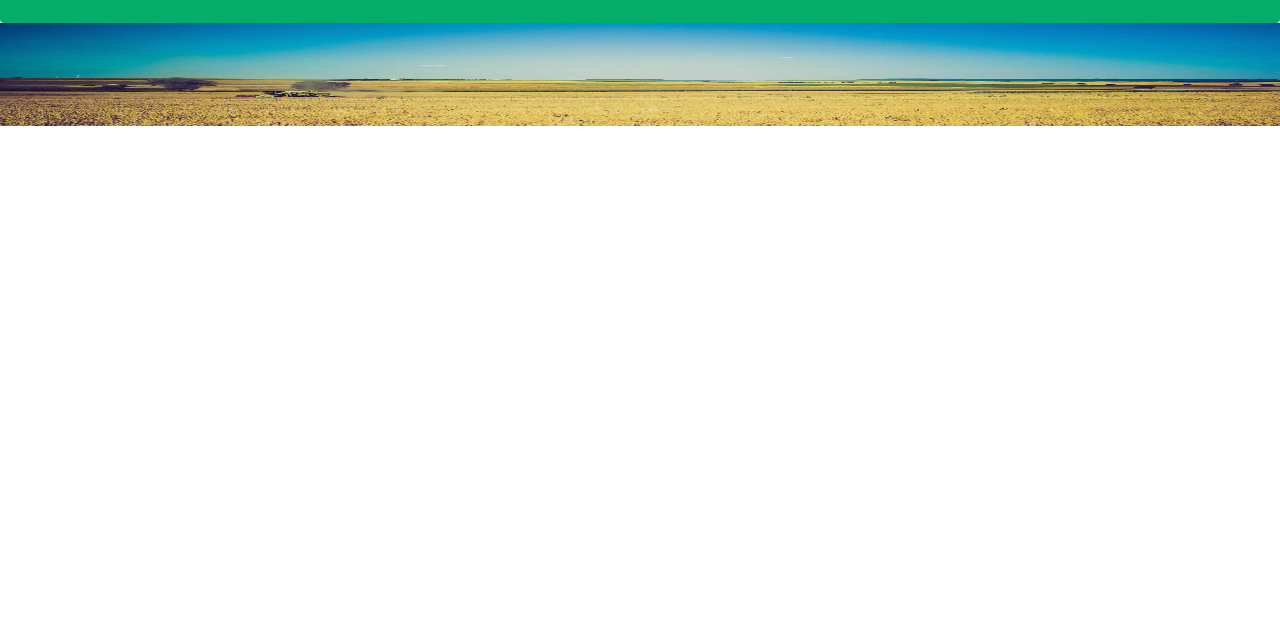
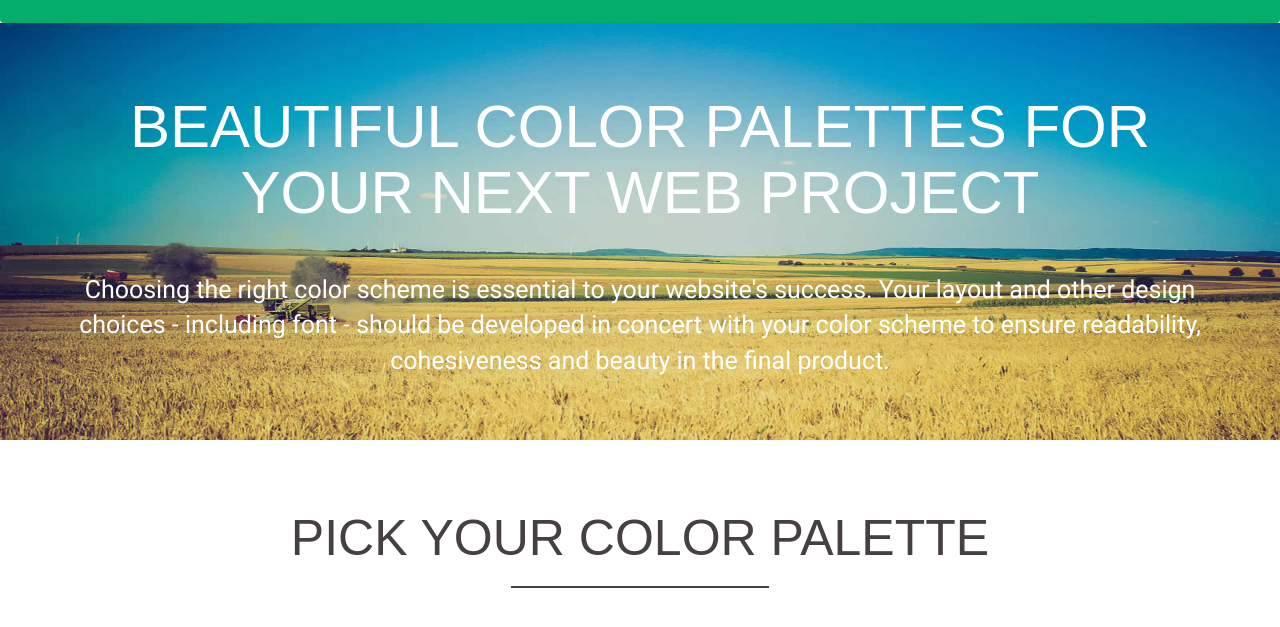
Before and after one commit to AlejandraEscobar3G/34_KaneTheme, a plain HTML site: page 34_KaneTheme/index.html in a window 1280 px wide. Shown: the part 83-710 px from the top of the page. Drawn offline with nearby package versions, Linux system fonts and the light colour scheme.

Commit message:
Seccion 1: fondo de background, terminada. Se agregaron media queries a los titulos

```diff
--- a/34_KaneTheme/css/main.css
+++ b/34_KaneTheme/css/main.css
@@ -24,8 +24,29 @@ li>a{
 .m0{
 	margin: 0;
 }
+.pb-3{
+	padding-bottom: 3%;
+}
+.pt-4{
+	padding-top: 4%;
+}
+		/*textos*/
+.text-white{
+	color: white;
+}
+.text-black{
+	color: #463F44;
+}
 		/*section 1*/
 #fondo1{
 	background-image: url("../img/carousel-bg.jpg");
 	background-size: 100% 100%;
 }
+h1, h2{
+	font-family: 'Roboto:300', sans-serif;
+}
+		/*section 2 escoge tu paleta*/
+hr{
+	width: 20%;
+	border: 1px solid #463F44;
+}
--- a/34_KaneTheme/css/queries.css
+++ b/34_KaneTheme/css/queries.css
@@ -0,0 +1,42 @@
+@media (max-width: 768px) {
+	h1{
+		font-size: 30px;
+	}
+	.subtitulo{
+		font-size: 15px;
+	}
+	h2{
+		font-size: 25px;
+	}
+}
+
+/* Small devices (tablets, 768px and up) */
+@media (min-width: 768px) {
+	h1{
+		font-size: 40px;
+	}
+	.subtitulo{
+		font-size: 20px;
+	}
+	h2{
+		font-size: 35px;
+	}
+}
+
+/* Medium devices (desktops, 992px and up) */
+@media (min-width: 992px) {
+	h1{
+		font-size: 60px;
+	}
+	.subtitulo{
+		font-size: 25px;
+	}
+	h2{
+		font-size: 50px;
+	}
+}
+
+/* Large devices (large desktops, 1200px and up) */
+@media (min-width: 1200px) {
+
+}
--- a/34_KaneTheme/index.html
+++ b/34_KaneTheme/index.html
@@ -9,6 +9,7 @@
         <link href='http://fonts.googleapis.com/css?family=Roboto:400,100,300,300italic,500,400italic,700' rel='stylesheet' type='text/css'>
         <link href="css/bootstrap.min.css" rel="stylesheet">
         <link href="css/main.css" rel="stylesheet">
+        <link rel="stylesheet" href="css/queries.css">
         <link rel="stylesheet" href="font-awesome/css/font-awesome.min.css">
     </head>
     <body>
@@ -39,7 +40,21 @@
             </header>
             <!-- Seccion con imagen de background -->
             <section id="fondo1" class="pd-4">
-
+                <div class="row">
+                    <div class="col-xs-12">
+                        <h1 class="pb-3 text-white text-center">BEAUTIFUL COLOR PALETTES FOR <br> YOUR NEXT WEB PROJECT</h1>
+                        <p class="text-white text-center subtitulo">Choosing the right color scheme is essential to your website's success. Your layout and  other design choices - including font - should be developed in concert with your color scheme to ensure readability, cohesiveness and beauty in the final product.</p>
+                    </div>
+                </div>
+            </section>
+            <!-- Seccion Escoge tu paleta -->
+            <section>
+                <div class="row">
+                    <div class="col-xs-12">
+                        <h2 class="pt-4 text-black text-center">PICK YOUR COLOR PALETTE</h2>
+                        <hr>
+                    </div>
+                </div>
             </section>
         </div>
 
```
Also changed, not shown: 1 other file.
